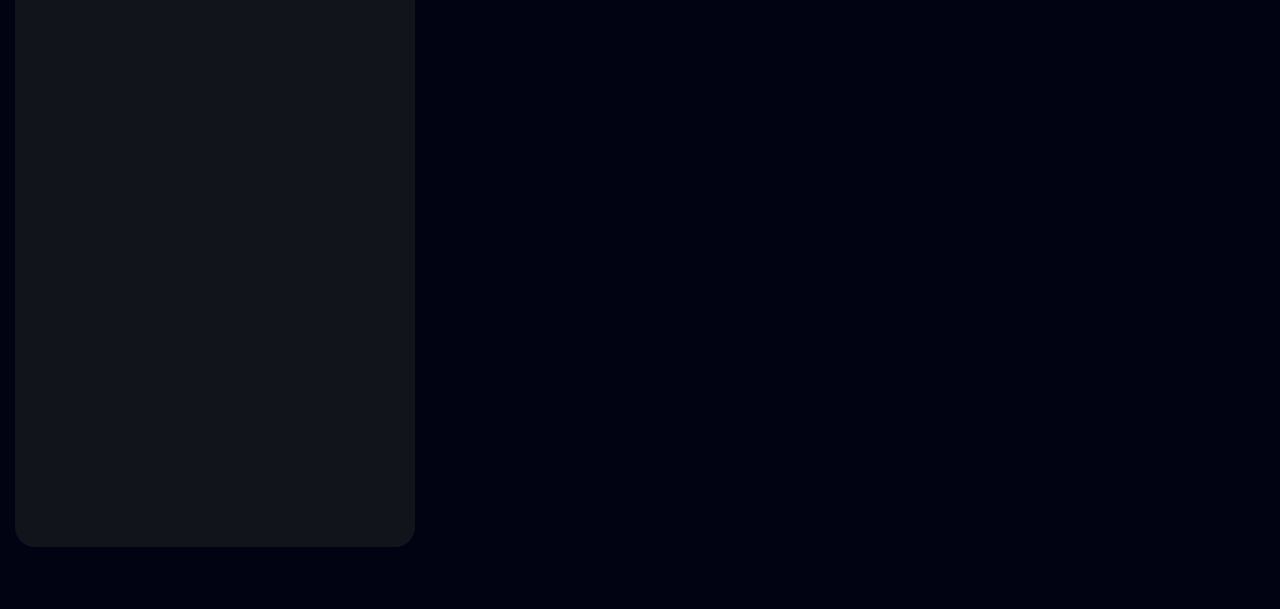
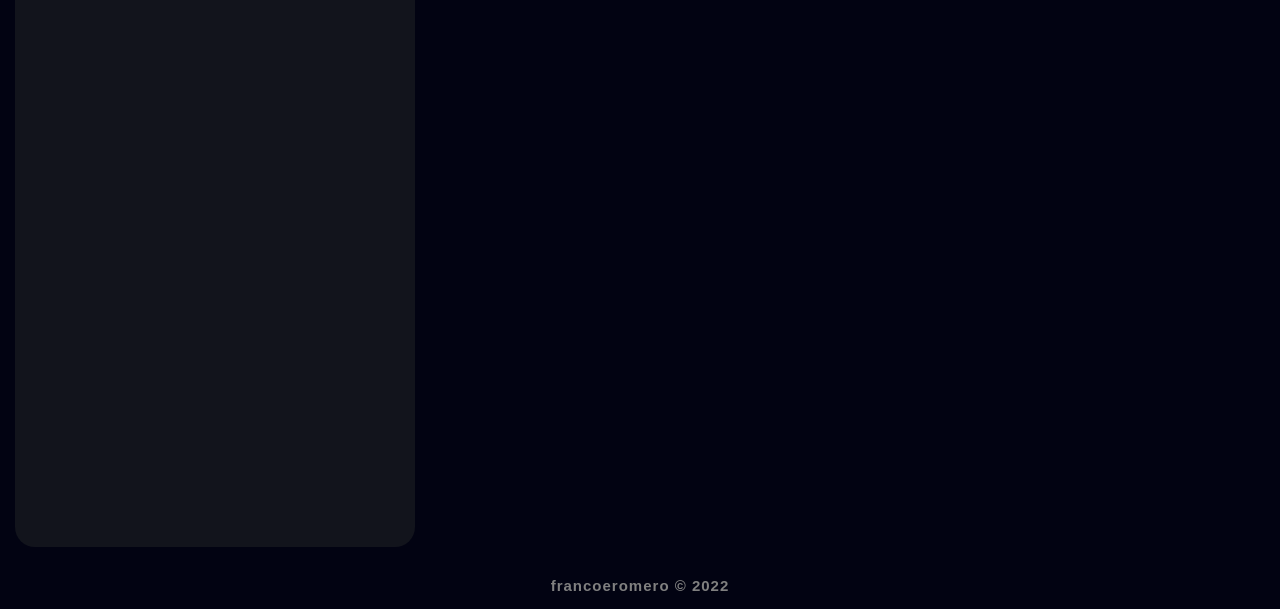
Before and after one commit to francoeromero/mini-proyects, a plain HTML site: page page/paginaProyecto01/index.html in a window 1280 px wide. Shown: the part 1022-1631 px from the top of the page. Before the commit the page ends 1584 px from the top, so only its background shows below. Drawn offline with Linux system fonts and the light colour scheme; a script that the page names is missing.

Commit message:
detalles

```diff
--- a/page/paginaProyecto01/estilo.css
+++ b/page/paginaProyecto01/estilo.css
@@ -190,6 +190,24 @@ body{
     .gallery_item:nth-child(8){}
     .gallery_item:nth-child(9){}
 
+
+    .last-text{
+        display: flex;
+        width: 100%;
+        justify-content: center;
+        align-items: center;
+
+    }
+
+    .last-text p{
+        text-align: center;
+        padding: 15px;
+        color: var(--second-color);
+        font-size: 15px;
+        font-weight: 600;
+        letter-spacing: 1px;
+    }
+
     @media (max-width: 970px){
         /* Titulo y descripcion */
         .gallery_item:nth-child(1){
--- a/page/paginaProyecto01/index.html
+++ b/page/paginaProyecto01/index.html
@@ -27,10 +27,18 @@
     <!-- INICIO DESCRIPCION -->
     <div class="gallery_item">
         <h2>Titulo proyecto</h2>
+
+        <br>
         <hr>
+        <br>
+
         <p>Lorem ipsum dolor sit amet, consectetur adipisicing elit. Ducimus, perspiciatis. Beatae deleniti laborum quasi distinctio, obcaecati tempore soluta quaerat odio perspiciatis, suscipit, dolorem nulla molestiae ex nobis quia vero dicta!</p>
+
+        <br>
         <hr>
-        <p>
+        <br>
+
+
         <p>Descripcion</p><br>
         <p>superficie: 123m2</p><br>
         <p>fecha: 2021</p><br>
@@ -86,7 +94,9 @@
 
 
 </div>
-
+<div class="last-text">
+    <p> francoeromero © 2022</p>
+</div>
 
 <script src="/paginaProyecto01/script.js"></script>
 </body>
```
